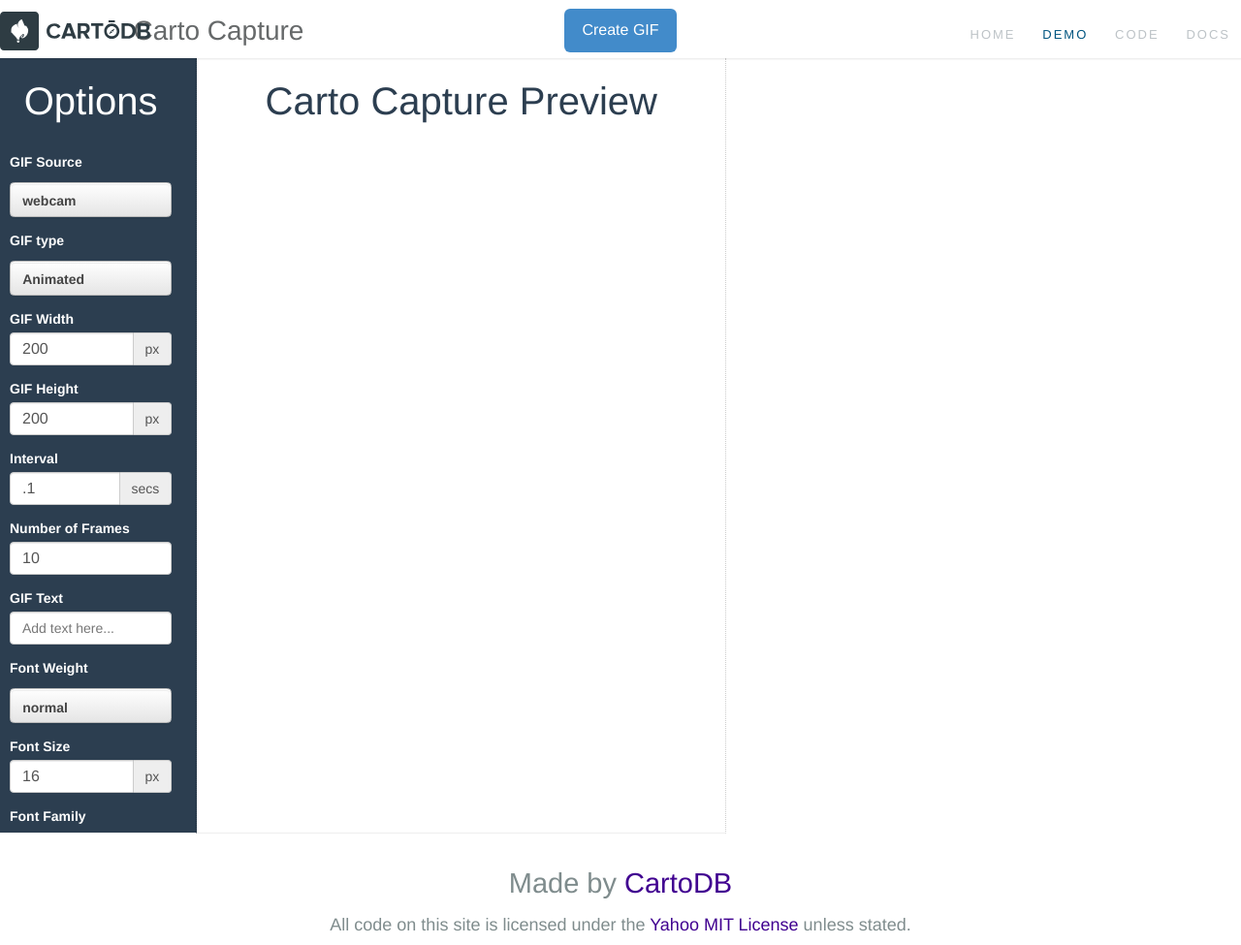
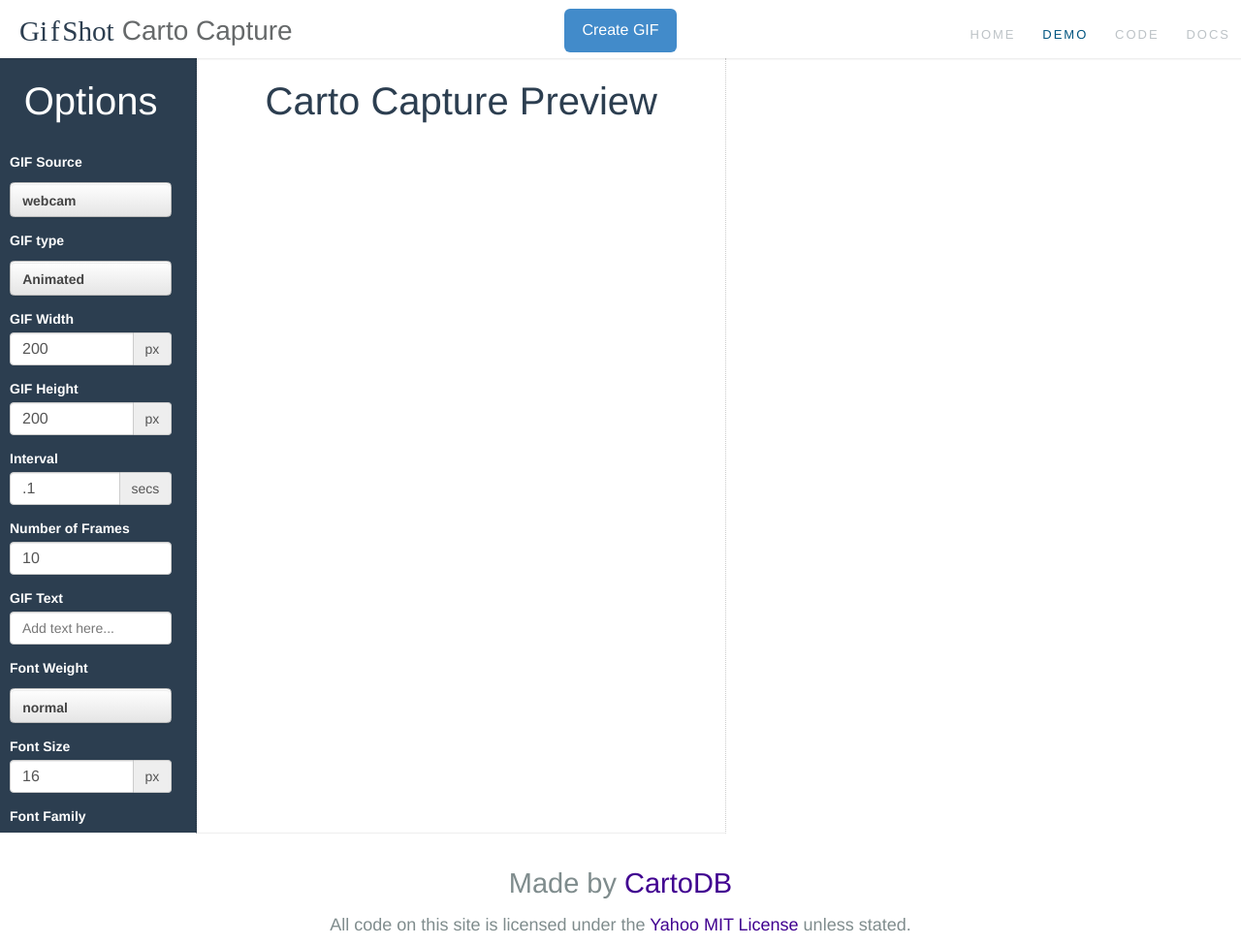
Before and after one commit to auremoser/gifbooth, a website: page demo/index.html in a window 1280 px wide. Shown: the whole page at 97% size. Drawn offline with Linux system fonts and the light colour scheme; files whose address does not match are found by name.

Commit message:
change logos

```diff
--- a/demo/index.html
+++ b/demo/index.html
@@ -21,7 +21,7 @@
         <!-- fixed-title -->
         <nav class="fixed-title text-center" role="navigation">
           <span class="gifshot-header-text-container">
-            <a href="index.html" role="banner"><img class="gifshot-header-logo" src="images/logos_cdb.svg" alt="cartodb logo"></a>
+            <a href="index.html" role="banner"><img class="gifshot-header-logo" src="images/gifshot.svg" alt="cartodb logo"></a>
             <span class="gifshot-header-text">Carto Capture</span>
           </span>
           <span class="options-button-group">
```
Also changed, not shown: images/gifshot.svg, images/logos_cdb.svg (deleted).
